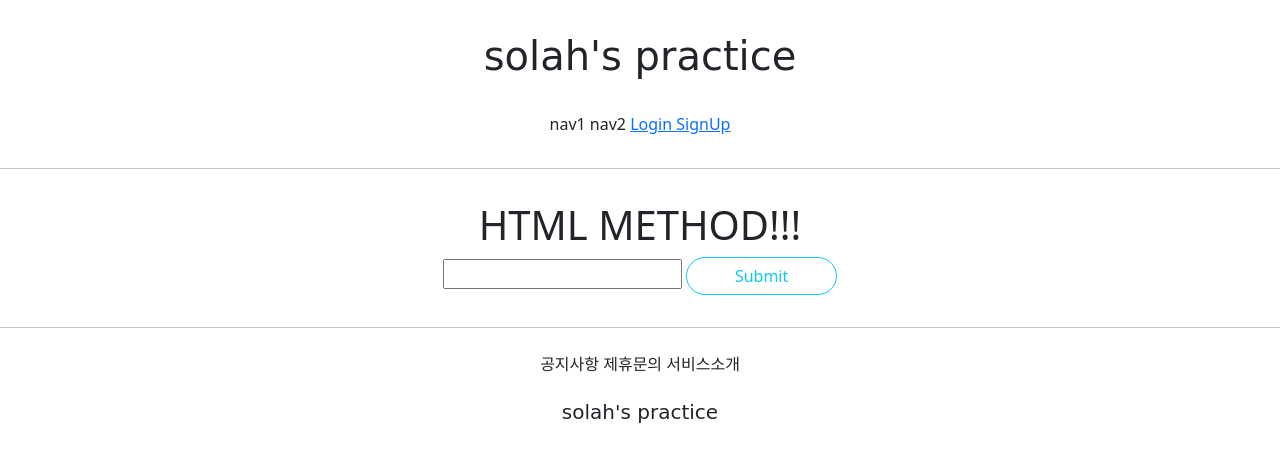
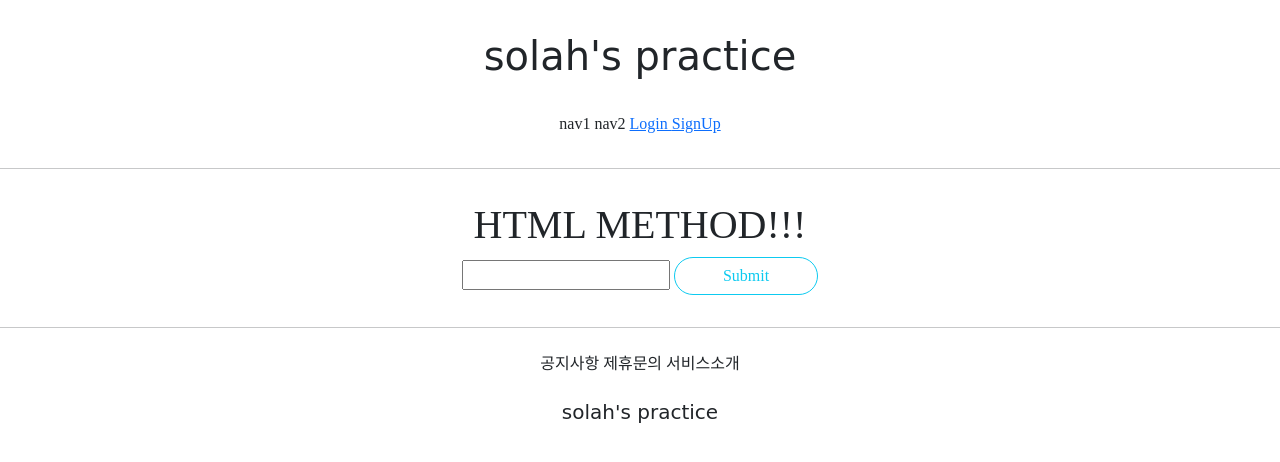
Before and after one commit to solahyun/Django_Practice, a Django app: template accountapp/templates/accountapp/hello_world.html in a window 1280 px wide. Shown: the top 462 px of the page. Run offline with Django 3.2, Linux system fonts and the light colour scheme; the template is opened without the code that fills it, so the values that code supplies are empty; some libraries are stand-ins or nearby versions; some web fonts are replaced.

Commit message:
21/07/16 Fri commit 3

```diff
--- a/templates/base.html
+++ b/templates/base.html
@@ -3,7 +3,7 @@
 
 {% include 'head.html' %}
 
-<body>
+<body style="font-family: 'NanumBarunpenB'">
 
 {% include 'header.html' %}
 
--- a/templates/head.html
+++ b/templates/head.html
@@ -17,4 +17,17 @@
     {# DEFAULT CSS LINK #}
     <link rel="stylesheet" type='text/css' href="{% static 'base.css' %}">
 
+    <style>
+        @font-face {
+            font-family: 'NanumBarunpenB';
+            src: local('NanumBarunpenB'),
+            url("{% static 'fonts/NanumBarunpenB.otf' %}") format("opentype");
+        }
+        @font-face {
+            font-family: 'NanumBarunpenR';
+            src: local('NanumBarunpenR'),
+            url("{% static 'fonts/NanumBarunpenR.otf' %}") format("opentype");
+        }
+    </style>
+
 </head>
```
Also changed, not shown: 2 other files.
